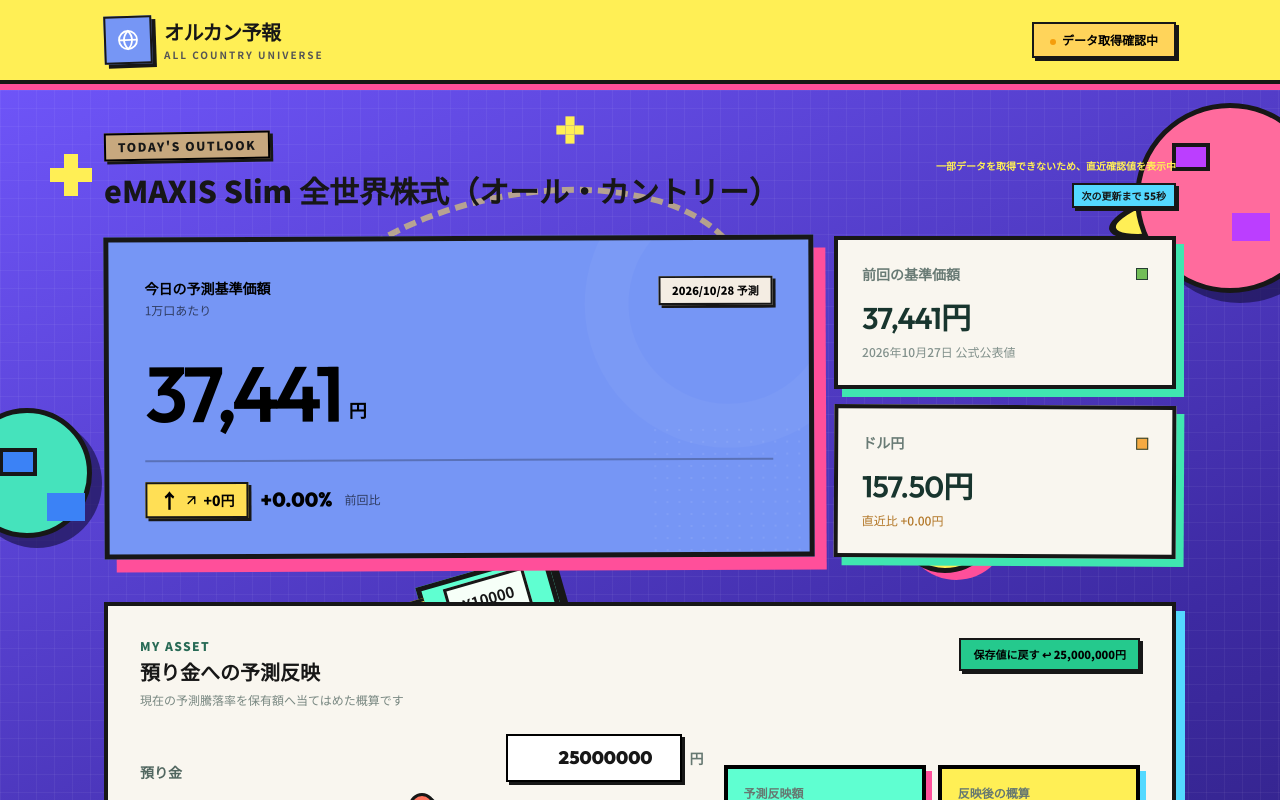
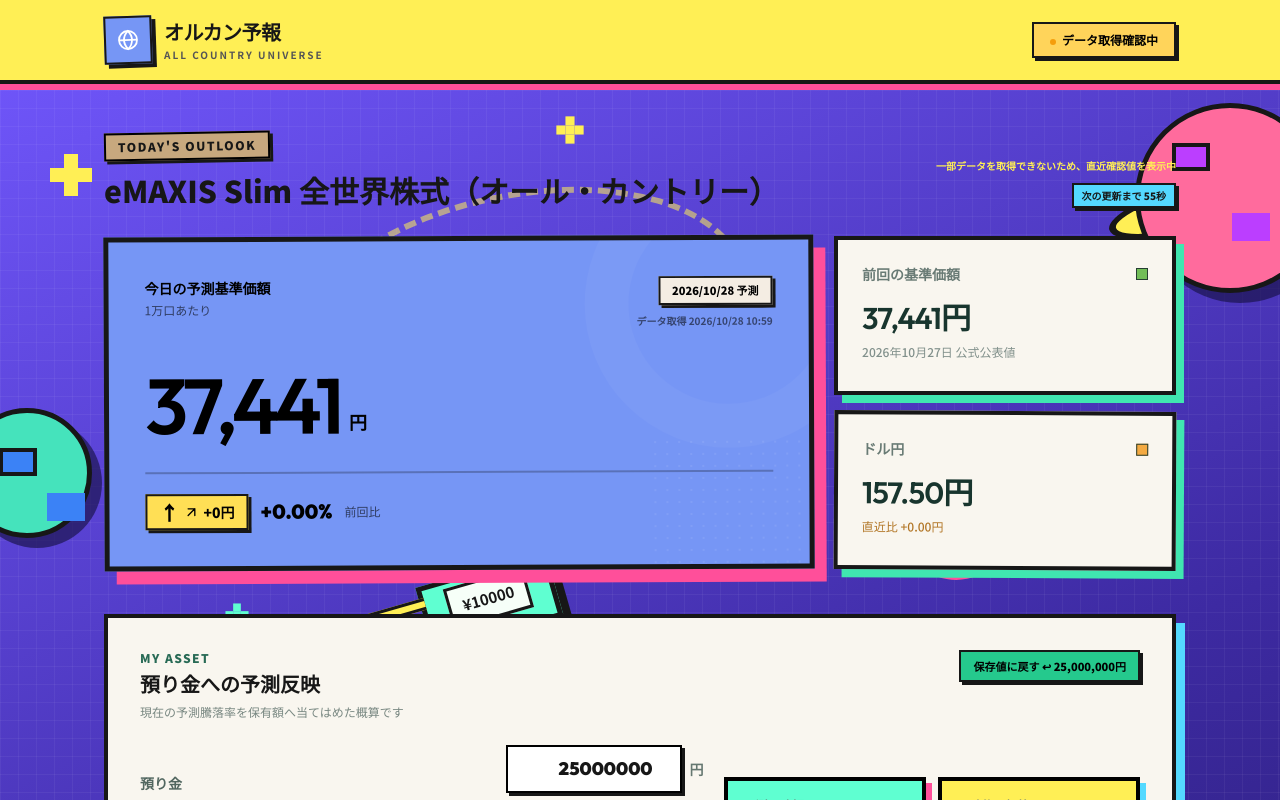
Before and after one commit to sky021030/all-country-forecast, a Next.js app: page / in a window 1280 px wide. Shown: the top 800 px of the page. Built offline with nearby package versions, Linux system fonts and the light colour scheme; no server answers.

Commit message:
Show data retrieval time

```diff
--- a/app/page.tsx
+++ b/app/page.tsx
@@ -58,7 +58,10 @@
                   <p className="text-sm font-black">今日の予測基準価額</p>
                   <p className="mt-1 text-xs text-black/60">1万口あたり</p>
                 </div>
-                <span className="paper-label bg-[#f4ede3] px-3 py-1 text-[11px] font-black">{data.forecastDate} 予測</span>
+                <div className="text-right">
+                  <span className="paper-label inline-block bg-[#f4ede3] px-3 py-1 text-[11px] font-black">{data.forecastDate} 予測</span>
+                  <p className="mt-2 text-[10px] font-bold text-black/55">データ取得 {data.updatedAt}</p>
+                </div>
               </div>
               <div className="mt-5 flex items-end gap-2 sm:mt-9">
                 <span className="font-display text-[54px] font-semibold leading-none tracking-[-0.045em] sm:text-[78px]">{yen.format(data.forecastValue)}</span>
```
